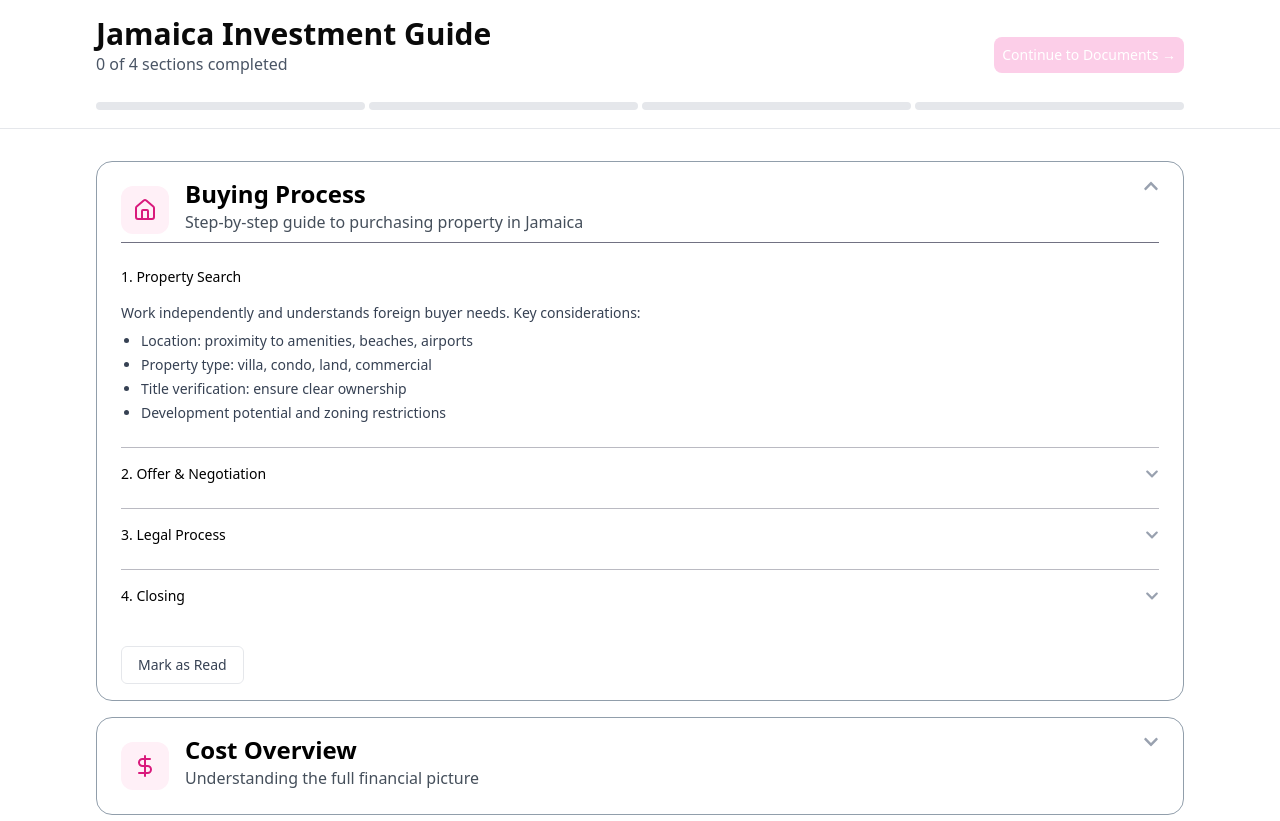
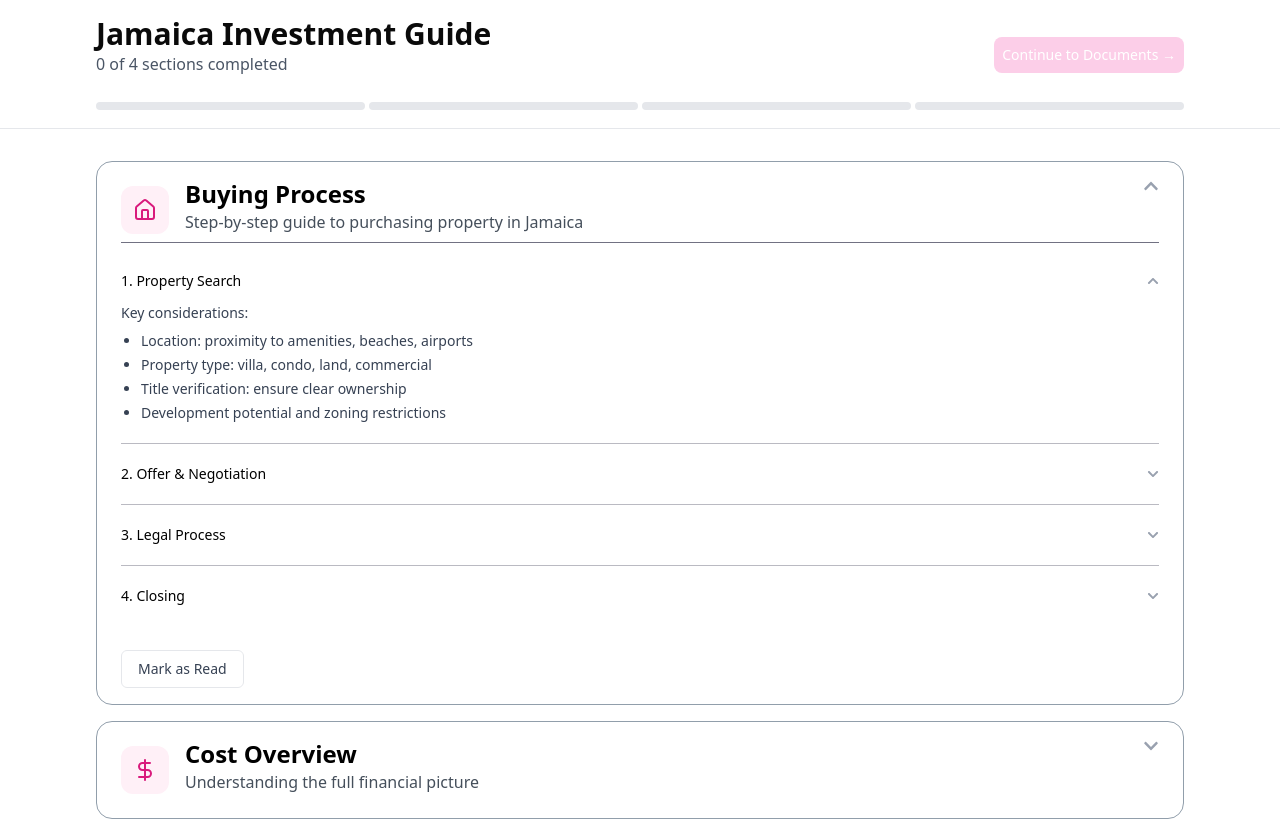
Before and after one commit to Future-Stack/stushthingz-frontend, a React (Vite) app: page /onboarding/guide in a window 1280 px wide. Shown: the top 821 px of the page. Built offline with nearby package versions, Linux system fonts and the light colour scheme; no server answers.

Commit message:
implement interactive buying process guide, update investment data, and refine UI copy and branding.

```diff
--- a/index.html
+++ b/index.html
@@ -4,7 +4,7 @@
     <meta charset="UTF-8" />
     <link rel="icon" type="image/png" href="/src/assets/nav/fabicon.png" />
     <meta name="viewport" content="width=device-width, initial-scale=1.0" />
-    <title>Vanessa Property Investment</title>
+    <title>Vanessa - AI for Cross-Border Property Investment</title>
   </head>
   <body>
     <div id="root"></div>
--- a/src/components/onboarding/GuideContent.tsx
+++ b/src/components/onboarding/GuideContent.tsx
@@ -2,6 +2,100 @@ import React, { useState } from "react";
 import { motion, AnimatePresence } from "framer-motion";
 import { FaCheck, FaChevronDown, FaChevronUp } from "react-icons/fa";
 import { DollarSign, FileText, House, TriangleAlert } from "lucide-react";
+
+const BuyingProcessContent: React.FC = () => {
+  const [expandedSub, setExpandedSub] = useState<string | null>("property-search");
+
+  const subSections = [
+    {
+      id: "property-search",
+      title: "1. Property Search",
+      header: "Key considerations:",
+      bullets: [
+        "Location: proximity to amenities, beaches, airports",
+        "Property type: villa, condo, land, commercial",
+        "Title verification: ensure clear ownership",
+        "Development potential and zoning restrictions",
+      ],
+    },
+    {
+      id: "offer-negotiation",
+      title: "2. Offer & Negotiation",
+      header: "Making an offer on Jamaica property:",
+      bullets: [
+        "Written offer through your attorney",
+        "Deposit typically 10% of purchase price",
+        "Include conditions: financing, inspection, title search",
+        "Negotiation period usually 7-14 days",
+      ],
+    },
+    {
+      id: "legal-process",
+      title: "3. Legal Process",
+      header: "Your attorney will handle:",
+      bullets: [
+        "Title search and verification",
+        "Agreement for sale preparation",
+        "Stamp duty calculation and payment",
+        "Transfer tax processing",
+      ],
+    },
+    {
+      id: "closing",
+      title: "4. Closing",
+      header: "Final steps to ownership:",
+      bullets: [
+        "Final inspection of property",
+        "Payment of balance and closing costs",
+        "Signing of transfer documents",
+        "Receipt of registered title",
+      ],
+    },
+  ];
+
+  return (
+    <div className="space-y-4 mt-4 text-sm text-gray-700">
+      {subSections.map((sub, idx) => {
+        const isExpanded = expandedSub === sub.id;
+        return (
+          <div key={sub.id} className={idx > 0 ? "border-t border-[#7171827b] pt-4" : ""}>
+            <div
+              onClick={() => setExpandedSub(isExpanded ? null : sub.id)}
+              className="flex justify-between items-center cursor-pointer py-1"
+            >
+              <span className="text-sm font-medium text-black">{sub.title}</span>
+              {isExpanded ? (
+                <FaChevronUp className="text-gray-400 w-3 h-3" />
+              ) : (
+                <FaChevronDown className="text-gray-400 w-3 h-3" />
+              )}
+            </div>
+            <AnimatePresence initial={false}>
+              {isExpanded && (
+                <motion.div
+                  initial={{ height: 0, opacity: 0 }}
+                  animate={{ height: "auto", opacity: 1 }}
+                  exit={{ height: 0, opacity: 0 }}
+                  transition={{ duration: 0.2 }}
+                  className="overflow-hidden"
+                >
+                  <div className="pt-2 pb-1">
+                    <p className="text-sm font-normal text-[#364153] mb-2">{sub.header}</p>
+                    <ul className="text-sm font-normal text-[#364153] list-disc pl-5 space-y-1">
+                      {sub.bullets.map((b, i) => (
+                        <li key={i}>{b}</li>
+                      ))}
+                    </ul>
+                  </div>
+                </motion.div>
+              )}
+            </AnimatePresence>
+          </div>
+        );
+      })}
+    </div>
+  );
+};
 
 export const SECTIONS = [
   {
@@ -9,32 +103,7 @@ export const SECTIONS = [
     title: "Buying Process",
     subtitle: "Step-by-step guide to purchasing property in Jamaica",
     icon: <House className="w-6 h-6 text-color-main" />,
-    content: (
-      <div className="space-y-6 mt-4 text-sm text-gray-700">
-        <div>
-          <h4 className="text-sm font-medium text-black mb-4">1. Property Search</h4>
-          <p className="text-sm font-normal text-[#364153] mb-2">Work independently and understands foreign buyer needs. Key considerations:</p>
-          <ul className="text-sm font-normal text-[#364153] list-disc pl-5 space-y-1">
-            <li>Location: proximity to amenities, beaches, airports</li>
-            <li>Property type: villa, condo, land, commercial</li>
-            <li>Title verification: ensure clear ownership</li>
-            <li>Development potential and zoning restrictions</li>
-          </ul>
-        </div>
-        <div className="border-t border-[#7171827b] pt-4 flex justify-between items-center cursor-pointer">
-          <span className="text-sm font-medium text-black">2. Offer & Negotiation</span>
-          <FaChevronDown className="text-gray-400" />
-        </div>
-        <div className="border-t border-[#7171827b] pt-4 flex justify-between items-center cursor-pointer">
-          <span className="text-sm font-medium text-black">3. Legal Process</span>
-          <FaChevronDown className="text-gray-400" />
-        </div>
-        <div className="border-t border-[#7171827b] pt-4 flex justify-between items-center cursor-pointer">
-          <span className="text-sm font-medium text-black">4. Closing</span>
-          <FaChevronDown className="text-gray-400" />
-        </div>
-      </div>
-    ),
+    content: <BuyingProcessContent />,
   },
   {
     id: "cost-overview",
@@ -83,9 +152,9 @@ export const SECTIONS = [
           <h4 className="text-lg font-semibold text-[#364153] mb-2">Eligibility Basics</h4>
           <ul className="text-[#364153] text-base font-normal pl-5 space-y-1">
             <li>Most Jamaican banks offer mortgages to foreign nationals</li>
-            <li>Typical down payment: 15-25% for non-residents</li>
+            <li>Typical down payment: 10-25% for non-residents</li>
             <li>Interest rates: 7-11% depending on bank and profile</li>
-            <li>Maximum loan-to-value: 60-75% for foreign buyers</li>
+            <li>Maximum loan-to-value: 60-90% for foreign buyers</li>
           </ul>
         </div>
         <div>
--- a/src/pages/Admin/components/tabs/ContentTab.tsx
+++ b/src/pages/Admin/components/tabs/ContentTab.tsx
@@ -198,7 +198,7 @@ const ContentTab: React.FC = () => {
                 placeholder="4.3"
               />
               <span className="text-xs text-gray-400 mt-1.5 block">
-                Maximum acceptable DTI ratio
+                % of Maximum acceptable DTI ratio
               </span>
             </div>
           </div>
--- a/src/pages/Investor/PropertyListing.tsx
+++ b/src/pages/Investor/PropertyListing.tsx
@@ -194,7 +194,7 @@ const PropertyListing: React.FC = () => {
       <div className="bg-white border border-[#919EAB] rounded-2xl p-8 text-center">
         <h3 className="text-3xl font-bold text-color-jet-black mb-4">Ready to Schedule Viewings?</h3>
         <p className="text-[#4A5565] text-base font-normal mb-6 max-w-2xl mx-auto">
-          Interested in an opportunity? Express your interest and our team will connect you with the right local contacts.
+          Interested in an opportunity? Express your interest and connect directly with seller.
         </p>
       </div>
 
```
Also changed, not shown: src/Layout/InvestorLayout.tsx (line endings or trailing spaces).
